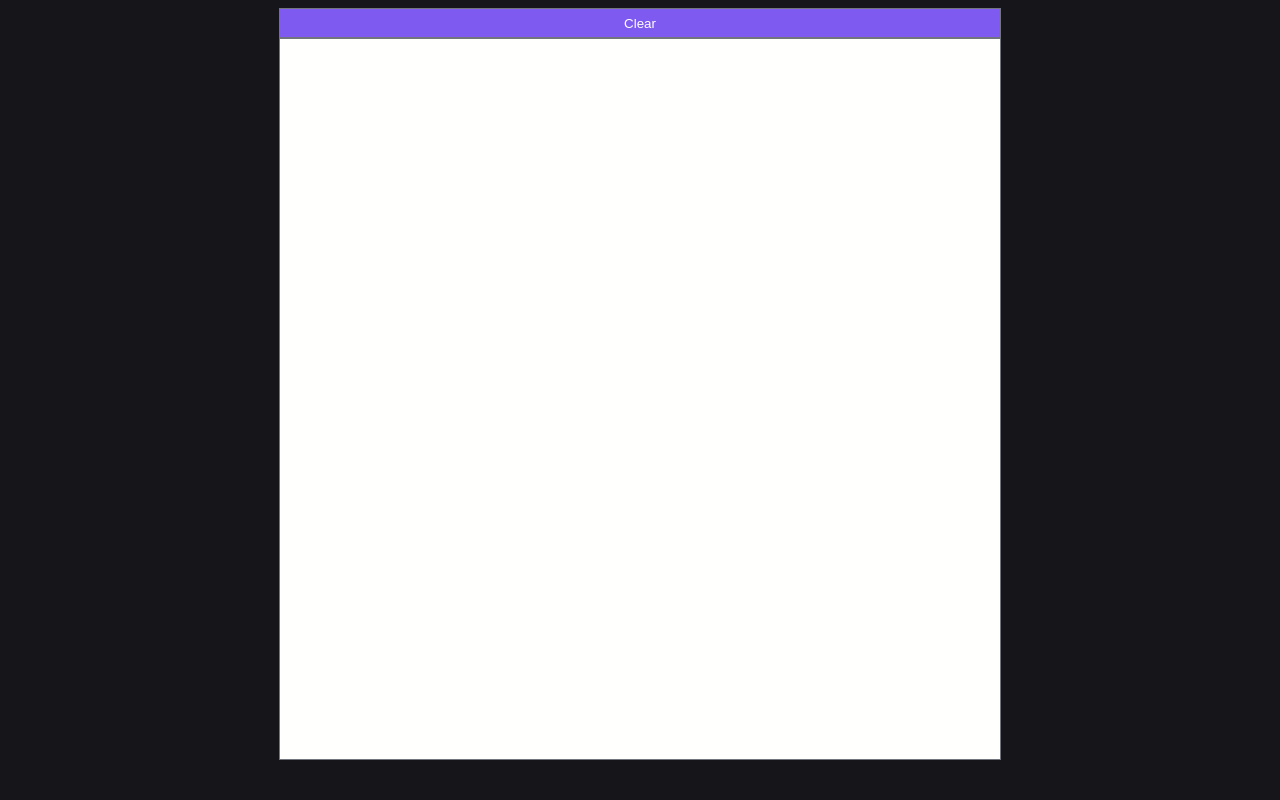
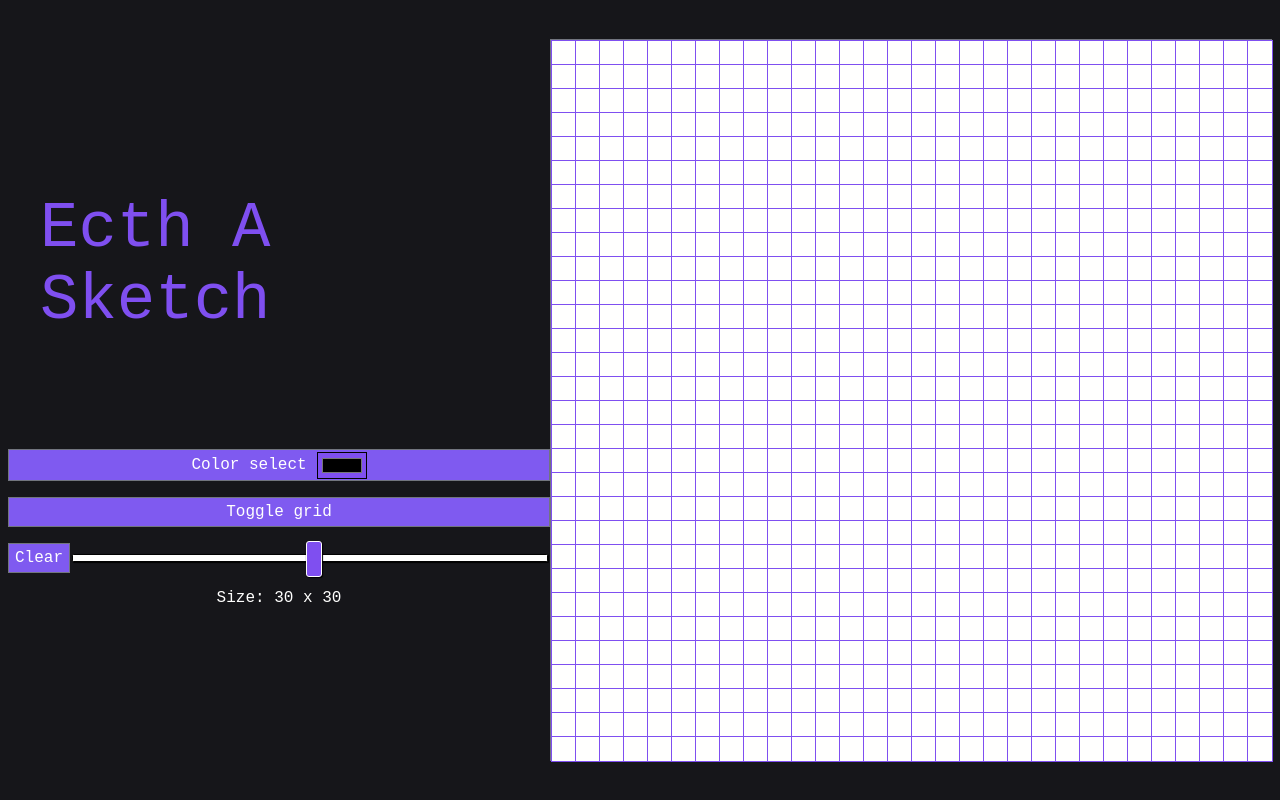
Before and after one commit to klamx/ecth-a-skecth, a website built with Vite: page index.html in a window 1280 px wide. Built offline with nearby package versions, Linux system fonts and the light colour scheme.

Commit message:
Add options aside

```diff
--- a/index.html
+++ b/index.html
@@ -8,7 +8,21 @@
   </head>
   <body>
     <div id="app">
-      <button id="clear" class="button">Clear</button>
+      <div class="control">
+        <div class="title">Ecth A Sketch</div>
+        <div class="button color mb">
+          Color select
+          <input type="color" name="color" id="color" />
+        </div>
+        <button id="toggle-grid" class="button mb">Toggle grid</button>
+        <div class="reset mb">
+          <div class="reset-input">
+            <button id="clear" class="button">Clear</button>
+            <input type="range" name="range" id="range" max="60" min="1" />
+          </div>
+          <p class="reset-p">Size: 30 x 30</p>
+        </div>
+      </div>
       <div class="container"></div>
     </div>
     <script type="module" src="./main.js"></script>
--- a/main.js
+++ b/main.js
@@ -1,4 +1,7 @@
 import './style.css';
+
+let color = '#16161a';
+let grid = 30;
 
 const container = (grid) => {
   const cont = document.querySelector('.container');
@@ -10,6 +13,7 @@ export const divs = (grid) => {
   for (let i = 0; i < grid * grid; i++) {
     const div = document.createElement('div');
     div.classList.add('grid-item');
+    div.classList.add('toggle');
     div.setAttribute('id', i);
     div.style.cssText = `width: calc(90vh / ${grid}); height: calc(90vh / ${grid});`;
     container.appendChild(div);
@@ -24,7 +28,8 @@ const run = (grid) => {
   items.forEach((div) => {
     addEventListener('mouseover', (e) => {
       if (e.target.id === div.getAttribute('id')) {
-        div.classList.add('hover');
+        // div.classList.add('hover');
+        div.style.cssText = `background: ${color}`;
       }
     });
   });
@@ -32,16 +37,40 @@ const run = (grid) => {
 
 run(30);
 
-const button = document.querySelector('#clear');
-button.addEventListener('click', () => {
+const clear = document.querySelector('#clear');
+clear.addEventListener('click', () => {
   const items = document.querySelectorAll('.grid-item');
   items.forEach((item) => item.remove());
-  let grid = 0;
-  try {
-    let newGrid = prompt('Type the width of the new grid: ', 30);
-    grid = newGrid > 0 && newGrid <= 100 ? newGrid : 16;
-  } catch (error) {
-    alert('The width of the grid have to be <= 100');
-  }
   run(grid);
+  const colorP = document.querySelector('#color');
+  colorP.value = '#16161a';
+  color = colorP.value;
 });
+
+const toggle = document.querySelector('#toggle-grid');
+toggle.addEventListener('click', () => {
+  const divs = document.querySelectorAll('.grid-item');
+  divs.forEach((div) => div.classList.toggle('toggle'));
+});
+
+const colorP = document.querySelector('#color');
+colorP.addEventListener(
+  'input',
+  () => {
+    let col = colorP.value;
+    color = col;
+  },
+  false
+);
+
+const range = document.querySelector('#range');
+range.addEventListener(
+  'input',
+  () => {
+    let val = range.value;
+    grid = val;
+    const pRange = document.querySelector('.reset-p');
+    pRange.textContent = `Size: ${val} x ${val}`;
+  },
+  false
+);
--- a/style.css
+++ b/style.css
@@ -1,21 +1,45 @@
 * {
   background: #16161a;
+  font-family: 'Courier New', Courier, monospace;
+  font-size: 1rem;
 }
 
 #app {
-  justify-content: center;
+  height: 95vh;
+  margin-top: 20px;
+  justify-content: space-around;
+  align-items: center;
   display: flex;
-  flex-direction: column;
+  flex-direction: row;
   align-items: center;
 }
 
+.title {
+  font-size: 4rem;
+  color: #7f4ff0;
+  padding: 2rem;
+  margin-bottom: 5rem;
+}
+
+.control {
+  justify-content: flex-start;
+  min-width: 350px;
+  display: flex;
+  flex-direction: column;
+}
+
+.mb {
+  margin-bottom: 1rem;
+}
+
 .button {
-  width: calc(90vh + 2px);
+  /* width: calc(90vh + 2px); */
   height: 30px;
   border: none;
   border: 1px solid #72757e;
   background: #7f5af0;
   color: #fffffe;
+  /* margin-bottom: 1rem; */
 }
 
 .button:hover {
@@ -34,6 +58,110 @@
   background-color: #fffffe;
 }
 
+.reset {
+  display: flex;
+  flex-direction: column;
+  align-items: center;
+}
+
+.reset-input {
+  width: 100%;
+  display: flex;
+  align-items: center;
+}
+
+.reset-p {
+  color: #fffffe;
+}
+
+.color {
+  display: flex;
+  align-items: center;
+  justify-content: center;
+}
+
 .hover {
   background: #16161a;
 }
+
+.toggle {
+  border: 1px solid #7f4ff0;
+}
+
+#color {
+  margin-left: 10px;
+  background: #7f4ff0;
+}
+
+input[type='range'] {
+  -webkit-appearance: none; /* Hides the slider so that custom slider can be made */
+  width: 100%; /* Specific width is required for Firefox. */
+  background: transparent; /* Otherwise white in Chrome */
+}
+
+input[type='range']::-webkit-slider-thumb {
+  -webkit-appearance: none;
+}
+
+input[type='range']:focus {
+  outline: none; /* Removes the blue border. You should probably do some kind of focus styling for accessibility reasons though. */
+}
+
+input[type='range']::-ms-track {
+  width: 100%;
+  cursor: pointer;
+
+  /* Hides the slider so custom styles can be added */
+  background: transparent;
+  border-color: transparent;
+  color: transparent;
+}
+
+/* Special styling for WebKit/Blink */
+input[type='range']::-webkit-slider-thumb {
+  -webkit-appearance: none;
+  border: 1px solid #fffffe;
+  height: 36px;
+  width: 16px;
+  border-radius: 3px;
+  background: #7f4ff0;
+  cursor: pointer;
+  margin-top: -14px; /* You need to specify a margin in Chrome, but in Firefox and IE it is automatic */
+  box-shadow: 1px 1px 1px #000000, 0px 0px 1px #0d0d0d; /* Add cool effects to your sliders! */
+}
+
+/* All the same stuff for Firefox */
+input[type='range']::-moz-range-thumb {
+  box-shadow: 1px 1px 1px #000000, 0px 0px 1px #0d0d0d;
+  border: 1px solid #fffffe;
+  height: 36px;
+  width: 16px;
+  border-radius: 3px;
+  background: #7f4ff0;
+  cursor: pointer;
+}
+
+/* trail  */
+input[type='range']::-webkit-slider-runnable-track {
+  width: 100%;
+  height: 8.4px;
+  cursor: pointer;
+  box-shadow: 1px 1px 1px #000000, 0px 0px 1px #0d0d0d;
+  background: #fffffe;
+  border-radius: 1.3px;
+  border: 0.2px solid #010101;
+}
+
+input[type='range']:focus::-webkit-slider-runnable-track {
+  background: #7f5af0;
+}
+
+input[type='range']::-moz-range-track {
+  width: 100%;
+  height: 8.4px;
+  cursor: pointer;
+  box-shadow: 1px 1px 1px #000000, 0px 0px 1px #0d0d0d;
+  background: #fffffe;
+  border-radius: 1.3px;
+  border: 0.2px solid #010101;
+}
```
Also changed, not shown: src/board.js (added).
